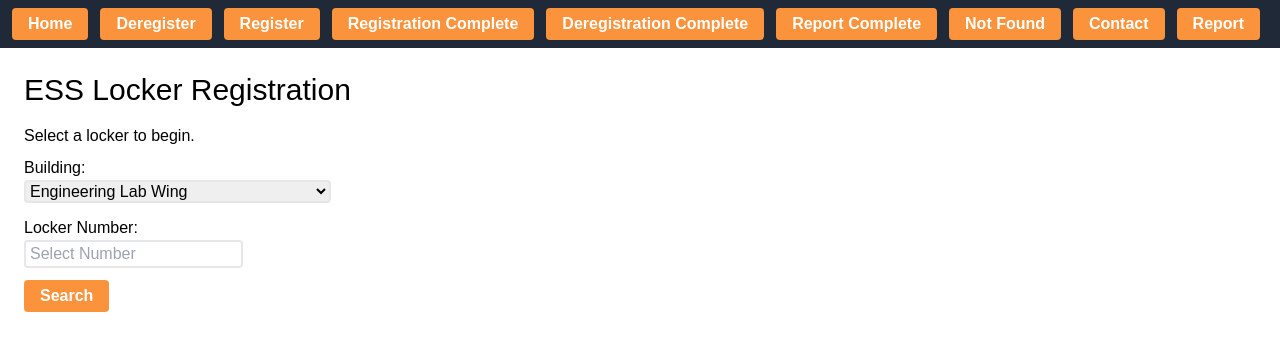
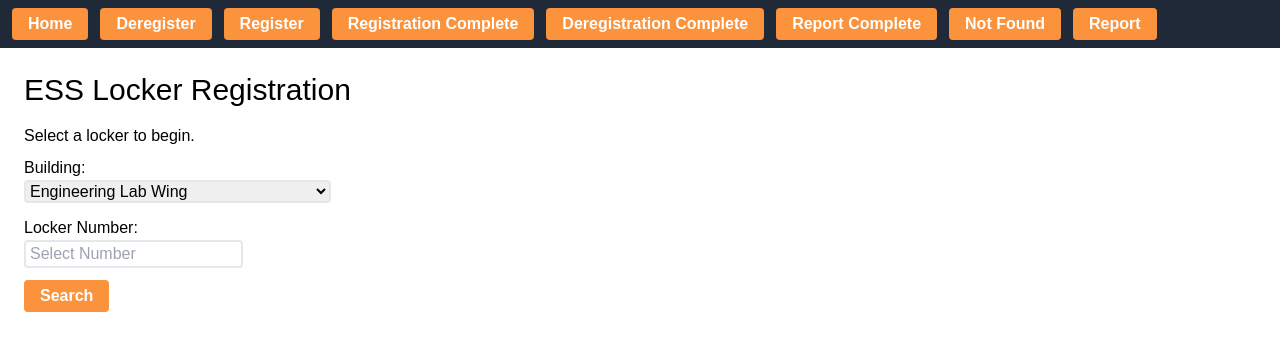
Before and after one commit to VikeLabs/ess-locker-registration, a Next.js app: page / in a window 1280 px wide. Shown: the top 350 px of the page. Built offline with nearby package versions, Linux system fonts and the light colour scheme; a web font is replaced by a local one.

Commit message:
removed contact page, push to future PR

```diff
--- a/components/navbar.tsx
+++ b/components/navbar.tsx
@@ -22,9 +22,6 @@ export default function Navbar() {
       <a href="/notfound" className="bg-orange-400 hover:bg-orange-600 text-white font-bold py-1 px-4 rounded">
         Not Found
       </a>
-      <a href="/contact" className="bg-orange-400 hover:bg-orange-600 text-white font-bold py-1 px-4 rounded">
-        Contact
-      </a>
       <a href="/report" className="bg-orange-400 hover:bg-orange-600 text-white font-bold py-1 px-4 rounded">
         Report
       </a>
--- a/pages/contact.tsx
+++ /dev/null
@@ -1,15 +0,0 @@
-import Head from "next/head";
-
-export default function Contact() {
-    return (
-        <div className='ml-4 py-4 px-2 space-y-2'>
-            <Head>
-                <title>Contact</title>
-            </Head>
-            <h1 className='text-3xl text-bold py-2'>Contact</h1>
-
-            <p>Lockers system maintainer: Name</p>
-            <p>ESS Director of IT: Name</p>
-        </div>
-    );
-}
```
